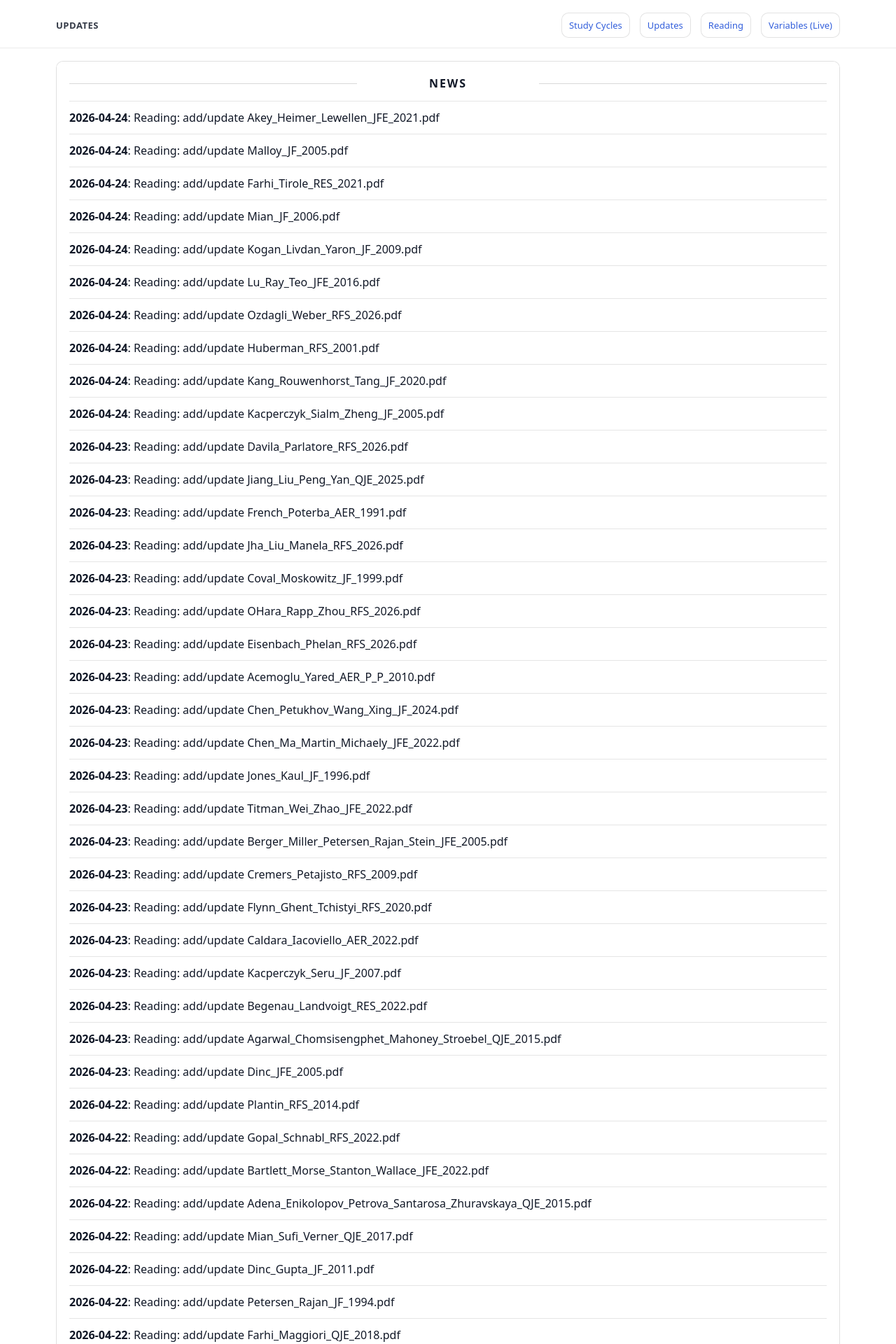
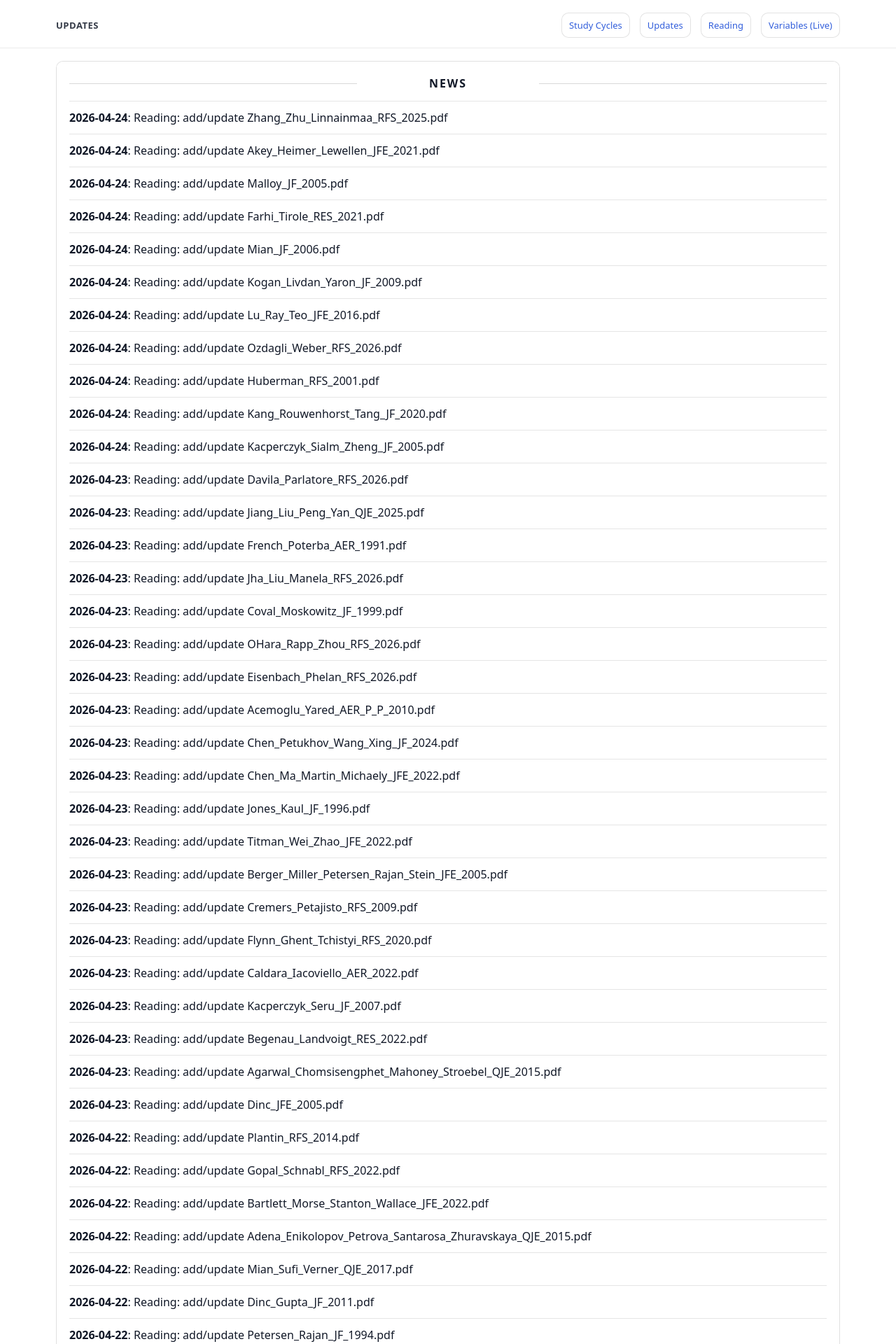
Before and after one commit to yaxinzn/study-archive, a Jekyll site: the page built from updates/index.md, in a window 1280 px wide. Shown: the top 1920 px of the page at 70% size. Built offline with Jekyll 4.4.1, drawn with Linux system fonts in a browser that asks for light colours; some of the changed text lies outside the part shown.

Commit message:
chore: update NEWS feed

```diff
--- a/_data/news.yml
+++ b/_data/news.yml
@@ -1,4 +1,7 @@
 # Auto-generated update history (sorted newest -> oldest). Do not edit manually.
+- ts: "1777031730"
+  date: "2026-04-24"
+  title: "Reading: add/update Zhang_Zhu_Linnainmaa_RFS_2025.pdf"
 - ts: "1777029683"
   date: "2026-04-24"
   title: "Reading: add/update Akey_Heimer_Lewellen_JFE_2021.pdf"
```
